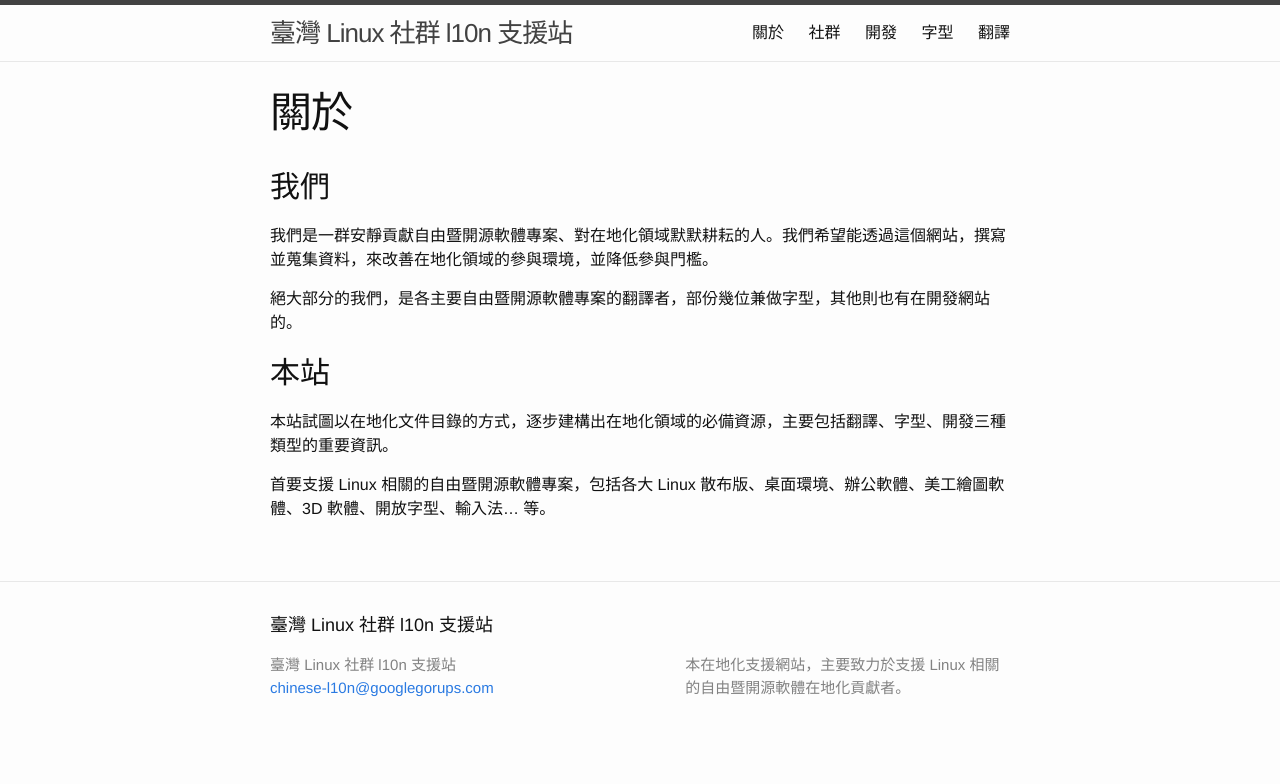
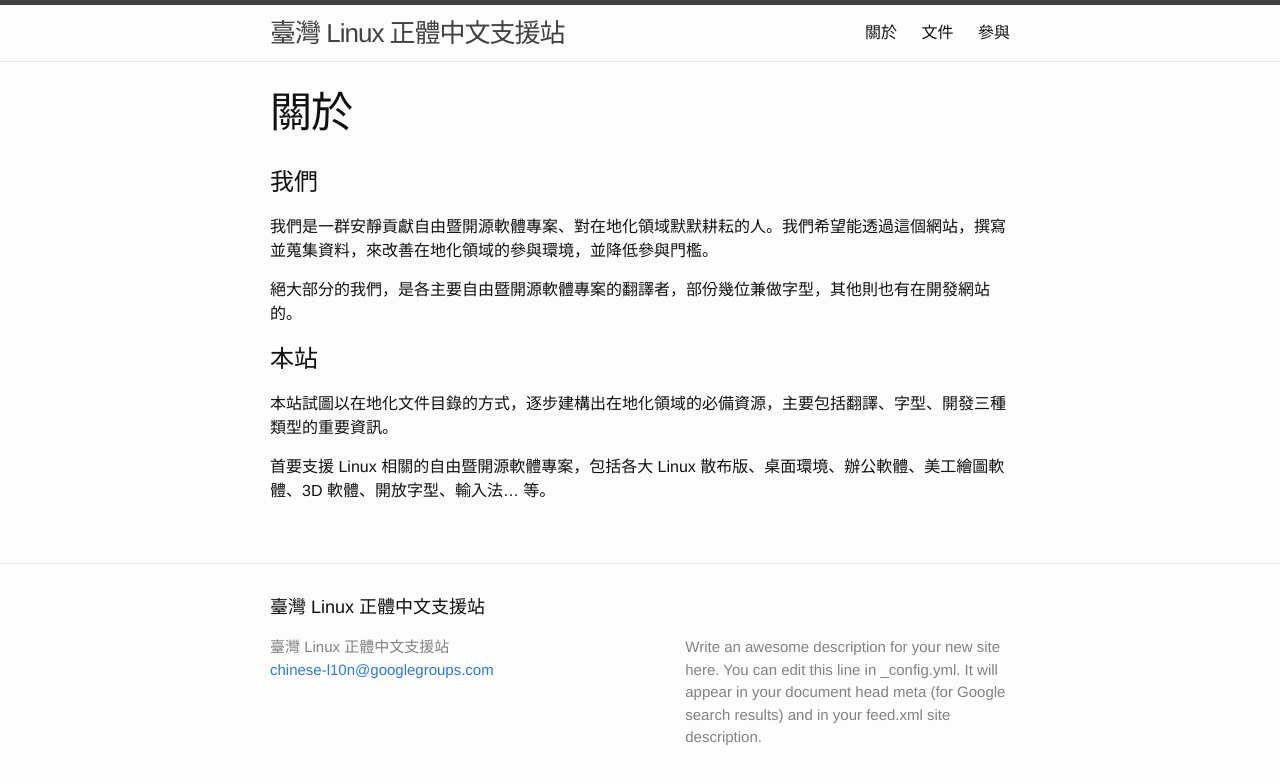
Before and after one commit to linux-taiwan/l10n.linux.org.tw, a Jekyll site: the page built from about.md, in a window 1280 px wide. Shown: the top 784 px of the page. Built offline with Jekyll 4.4.1, drawn with Linux system fonts in a browser that asks for light colours.

Commit message:
調整 config 和架構

```diff
--- a/_config.yml
+++ b/_config.yml
@@ -1,11 +1,15 @@
 # Site settings
-title: 臺灣 Linux 社群 l10n 支援站
-subtitle: 臺灣自由暨開源軟體專案的在地化支援網站
-email: chinese-l10n@googlegorups.com
+title: 臺灣 Linux 正體中文支援站
+subtitle: 臺灣 Linux 桌面環境應用的在地化支援網站
+email: chinese-l10n@googlegroups.com
 description: > # this means to ignore newlines until "baseurl:"
-  本在地化支援網站，主要致力於支援 Linux 相關的自由暨開源軟體在地化貢獻者。
-baseurl: "/l10n.linux.org.tw" # the subpath of your site, e.g. /blog/
-url: "http://linux-taiwan.github.io/l10n.linux.org.tw" # the base hostname & protocol for your site
+  Write an awesome description for your new site here. You can edit this
+  line in _config.yml. It will appear in your document head meta (for
+  Google search results) and in your feed.xml site description.
+baseurl: "" # the subpath of your site, e.g. /blog/
+url: "http://l10n.linux.org.tw" # the base hostname & protocol for your site
+#twitter_username: jekyllrb
+#github_username:  jekyll
 
 # Build settings
 markdown: kramdown
--- a/_posts/2015-04-05-welcome-to-jekyll.markdown
+++ b/_posts/2015-10-04-welcome-to-jekyll.markdown
@@ -1,7 +1,7 @@
 ---
 layout: post
 title:  "Welcome to Jekyll!"
-date:   2015-04-05 21:33:27
+date:   2015-10-04 16:32:19
 categories: jekyll update
 ---
 You’ll find this post in your `_posts` directory. Go ahead and edit it and re-build the site to see your changes. You can rebuild the site in many different ways, but the most common way is to run `jekyll serve`, which launches a web server and auto-regenerates your site when a file is updated.
--- a/_sass/_layout.scss
+++ b/_sass/_layout.scss
@@ -209,15 +209,16 @@
 
 .post-content {
     margin-bottom: $spacing-unit;
-    h1 {
-        font-size: 30px;
+
+    h2 {
+        font-size: 32px;
 
         @include media-query($on-laptop) {
-            font-size: 26px;
+            font-size: 28px;
         }
     }
 
-    h2 {
+    h3 {
         font-size: 26px;
 
         @include media-query($on-laptop) {
@@ -225,19 +226,11 @@
         }
     }
 
-    h3 {
-        font-size: 24px;
+    h4 {
+        font-size: 20px;
 
         @include media-query($on-laptop) {
-            font-size: 20px;
-        }
-    }
-
-    h4 {
-        font-size: 18px;
-
-        @include media-query($on-laptop) {
-            font-size: 16px;
+            font-size: 18px;
         }
     }
 }
--- a/css/main.scss
+++ b/css/main.scss
@@ -6,7 +6,7 @@
 
 
 // Our variables
-$base-font-family: Helvetica, Arial, Source Han Sans TW, sans-serif;
+$base-font-family: Helvetica, Arial, sans-serif;
 $base-font-size:   16px;
 $small-font-size:  $base-font-size * 0.875;
 $base-line-height: 1.5;
```
Also changed, not shown: _posts/2015-04-15-initial-post.markdown (deleted, +0 -8 lines), community.md (deleted, +0 -12 lines), devel.md (deleted, +0 -8 lines), doc.md (added, +10 -0 lines), font.md (deleted, +0 -8 lines), involve.md (added, +11 -0 lines), trans.md (deleted, +0 -8 lines), 1 other file.
